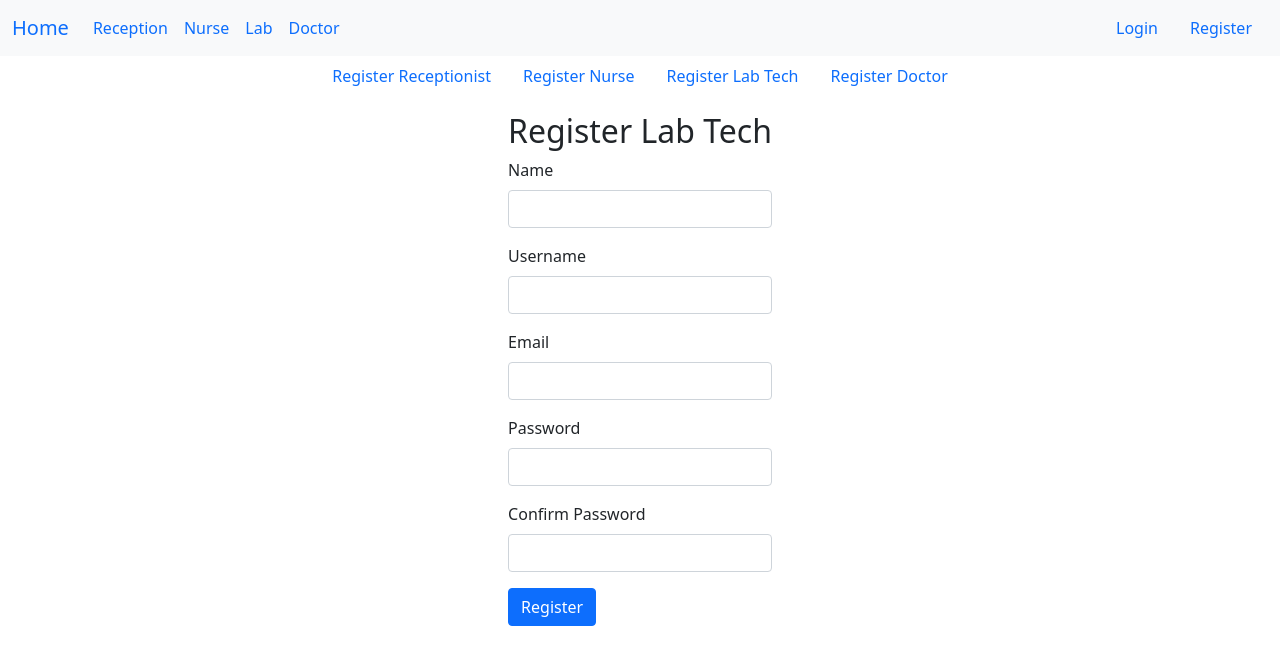
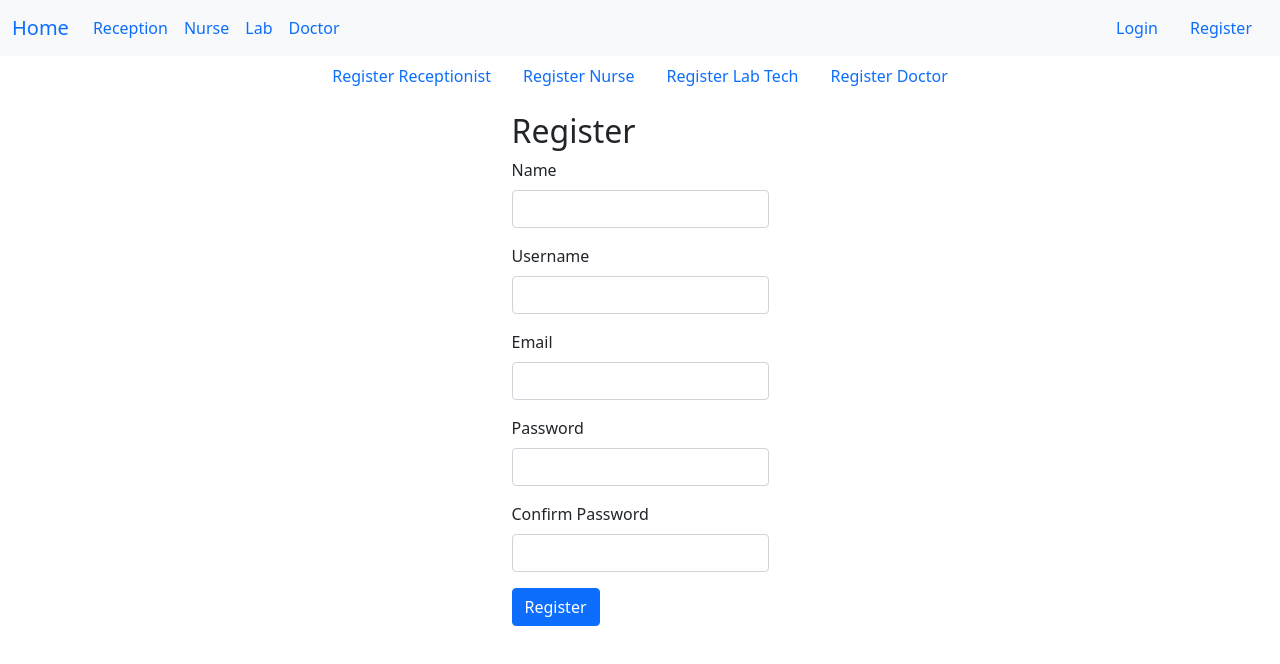
Before and after one commit to Nyawira-Wachira/Warfarin-FrontEnd, an Angular app: page /admin/register/labtechregister in a window 1280 px wide. Shown: the top 664 px of the page. Built offline with nearby package versions, Linux system fonts and the light colour scheme.

Commit message:
Few adjustments.

```diff
--- a/src/app/admin/register/doctorregister/doctorregister.component.html
+++ b/src/app/admin/register/doctorregister/doctorregister.component.html
@@ -3,7 +3,7 @@
       <div class="col-md-12">
         <div class="d-flex justify-content-center form_container">
           <form>
-            <h2>Register Doctor</h2>
+            <h2>Register</h2>
             <div class="mb-3">
               <label for="exampleInputEmail1" class="form-label">Name</label>
               <input
--- a/src/app/admin/register/labtechregister/labtechregister.component.html
+++ b/src/app/admin/register/labtechregister/labtechregister.component.html
@@ -3,7 +3,7 @@
       <div class="col-md-12">
         <div class="d-flex justify-content-center form_container">
           <form>
-            <h2>Register Lab Tech</h2>
+            <h2>Register</h2>
             <div class="mb-3">
               <label for="exampleInputEmail1" class="form-label">Name</label>
               <input
--- a/src/app/admin/register/receptionregister/receptionregister.component.html
+++ b/src/app/admin/register/receptionregister/receptionregister.component.html
@@ -3,7 +3,7 @@
       <div class="col-md-12">
         <div class="d-flex justify-content-center form_container">
           <form>
-            <h2>Register Receptionist</h2>
+            <h2>Register</h2>
             <div class="mb-3">
               <label for="exampleInputEmail1" class="form-label">Name</label>
               <input
```
